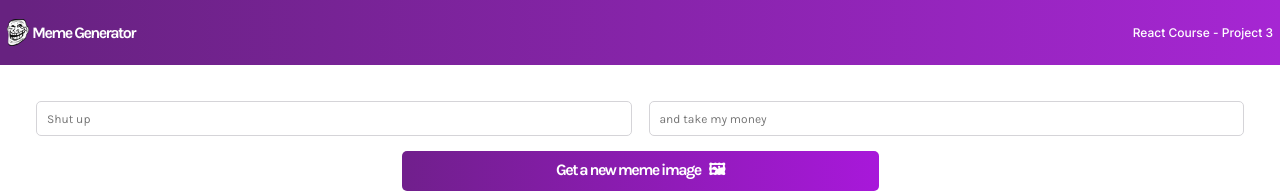
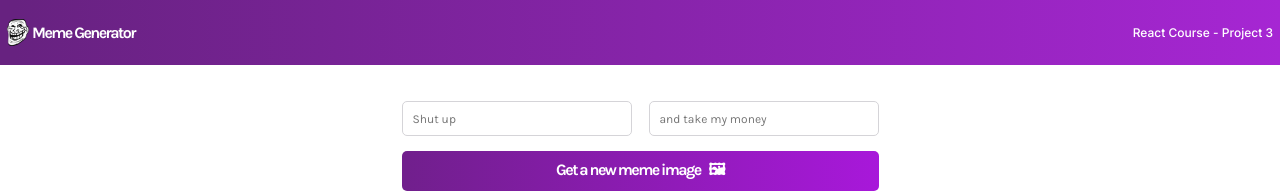
Before and after one commit to natuzamachado/memeGenerator, a React (Vite) app: page / in a window 1280 px wide. Shown: the top 193 px of the page. Built offline with nearby package versions, Linux system fonts and the light colour scheme.

Commit message:
outline color change

```diff
--- a/src/Content.jsx
+++ b/src/Content.jsx
@@ -7,8 +7,8 @@ export default function Content(){
         <div className="box">
             <section>
                <div className="input">
-                    <input placeholder="Shut up"></input>
-                    <input placeholder="and take my money"></input>
+                    <input type= "text" placeholder="Shut up"></input>
+                    <input type = "text" placeholder="and take my money"></input>
                </div>
                <div className="btn">
                     <button>
--- a/src/index.css
+++ b/src/index.css
@@ -71,7 +71,7 @@ input {
   border: 1px solid #D5D4D8;
   padding-left: 10px;
   height: 35px;
-  width: 230px;
+  max-width: 230px;
   width: 100%;
   font-family: 'Karla';
   font-style: normal;
@@ -79,7 +79,10 @@ input {
   font-size: 12px;
 
 }
-
+input:focus {
+  outline-style: solid;
+  outline-color: rgb(193, 7, 88);
+}
 section > div{
   display: grid;
   grid-column-gap: 17px;
```
